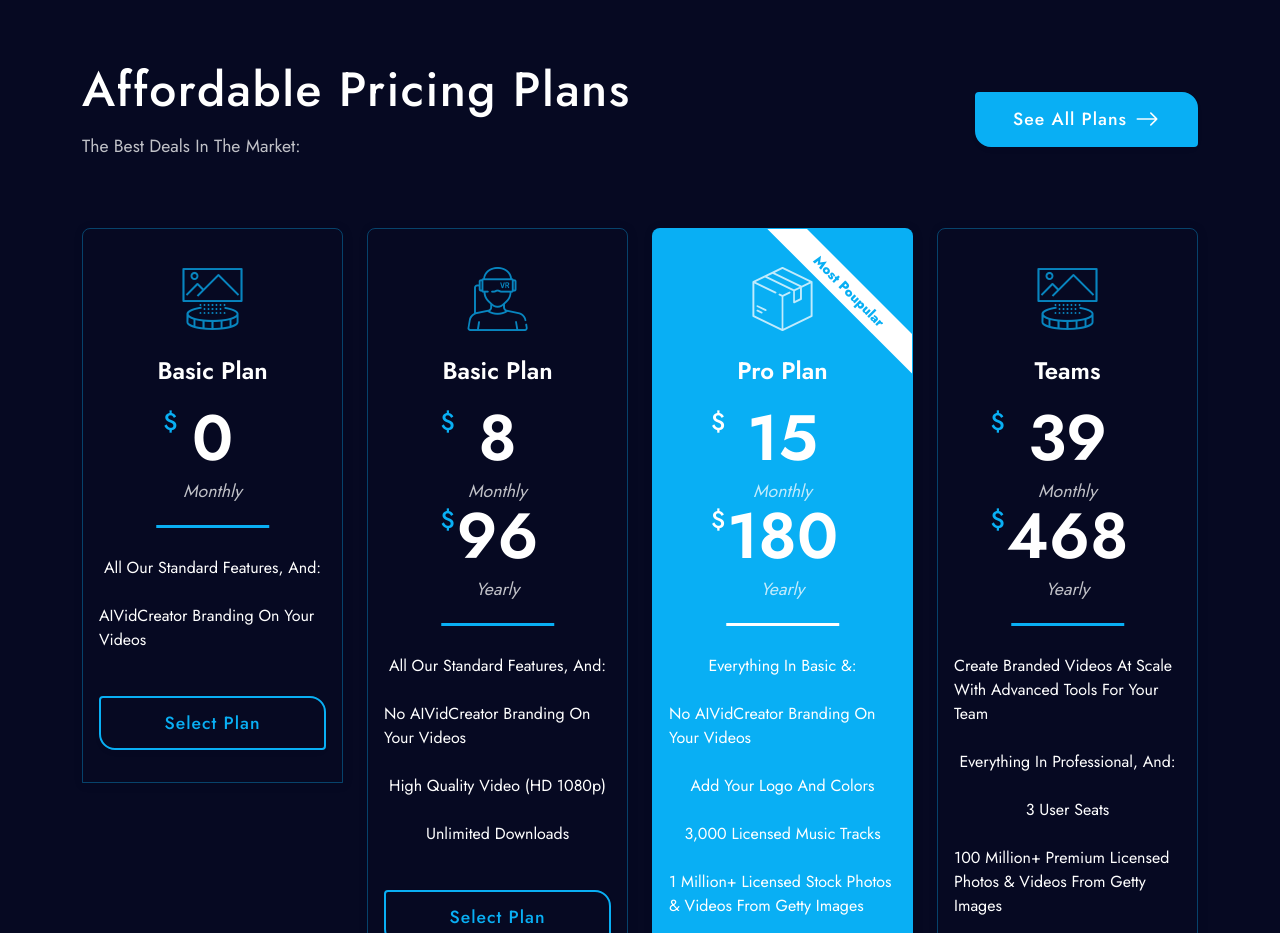
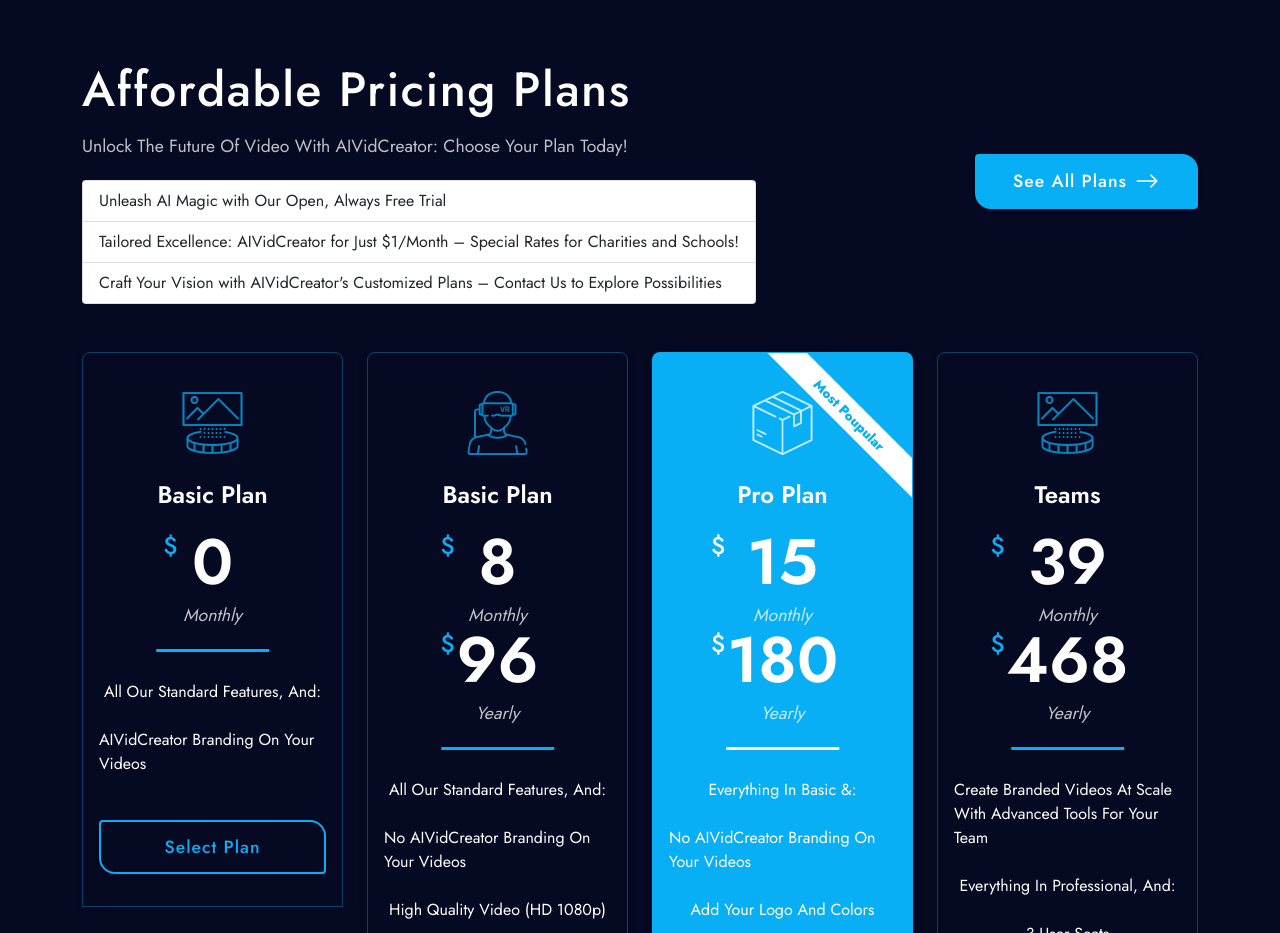
Before and after one commit to honestmk99/AI-Video, a plain HTML site: page index.html in a window 1280 px wide. Shown: the part 6900-7833 px from the top of the page. Drawn offline with Linux system fonts and the light colour scheme; animation ran at ten frames a second; files whose address does not match are found by name.

Commit message:
tweaks on pricing plan

```diff
--- a/index.html
+++ b/index.html
@@ -614,7 +614,14 @@
 				<div class="content-area">
 					<h2 class=" title    wow fadeInUp" data-wow-delay=".2s"><span class='hollow-text'>affordable</span>
 						pricing plans</h2>
-					<p class="subtitle   wow fadeInUp " data-wow-delay=".4s">The best deals in the market:</p>
+					<p class="subtitle   wow fadeInUp " data-wow-delay=".4s">Unlock the Future of Video with AIVidCreator:
+						 Choose Your Plan Today!</p>
+					<ul class="list-group">
+						<l1 class="list-group-item">Unleash AI Magic with Our Open, Always Free Trial</l1>
+						<l1 class="list-group-item">Tailored Excellence: AIVidCreator for Just $1/Month – Special Rates for Charities and Schools!</l1>
+						<l1 class="list-group-item">Craft Your Vision with AIVidCreator's Customized Plans – Contact Us to Explore Possibilities</l1>
+					</ul>
+
 				</div>
 				<div class=" cta-area   wow fadeInUp" data-wow-delay=".6s"><a class="cta-btn btn-solid    "
 						href="#0">see all plans<i class="bi bi-arrow-right icon "></i></a></div>
```
